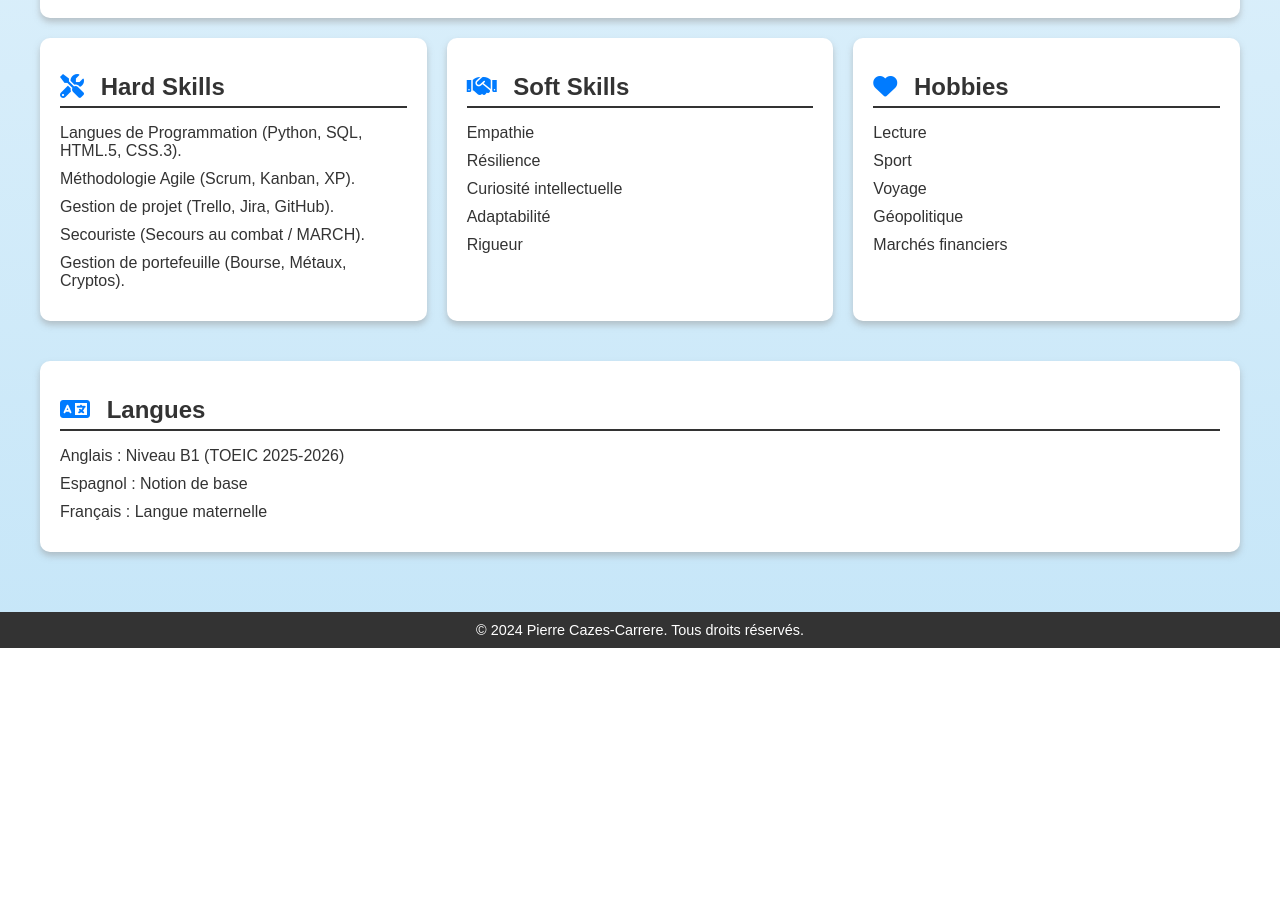
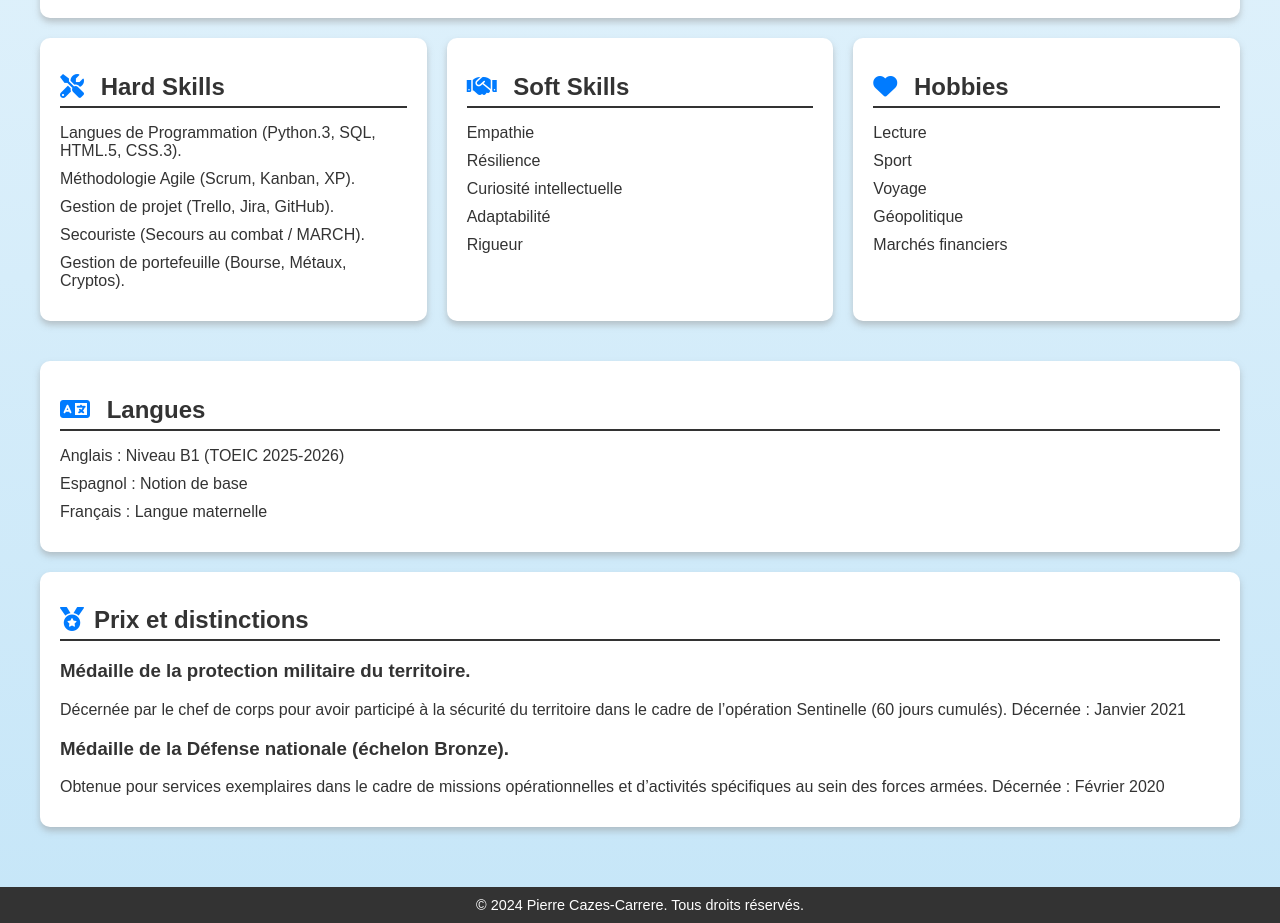
Before and after one commit to pierre-cazes-carrere/Curriculum_Vitae, a plain HTML site: page index.html in a window 1280 px wide. Shown: the part 1380-2303 px from the top of the page. Before the commit the page ends 2028 px from the top, so only its background shows below. Drawn offline with Linux system fonts and the light colour scheme.

Commit message:
add : new container for medals

```diff
--- a/index.html
+++ b/index.html
@@ -47,7 +47,7 @@
         <section id="experience">
             <h2><i class="fa-solid fa-briefcase"></i> Expériences</h2>
             <div class="experience-item">
-                <h3>Projets d’investissement personnels</h3>
+                <h3>Projets d'investissement personnels</h3>
                 <p><em>11/2023 - En cours</em></p>
                 <ul>
                     <li>- Gestion d’un portefeuille diversifié comprenant la bourse, les métaux
@@ -87,7 +87,7 @@
             <section id="hard-skills">
                 <h2><i class="fa-solid fa-tools"></i> Hard Skills</h2>
                 <ul>
-                    <li>Langues de Programmation (Python, SQL, HTML.5, CSS.3). </li>
+                    <li>Langues de Programmation (Python.3, SQL, HTML.5, CSS.3). </li>
                     <li>Méthodologie Agile (Scrum, Kanban, XP).</li>
                     <li>Gestion de projet (Trello, Jira, GitHub).</li>
                     <li>Secouriste (Secours au combat / MARCH).</li>
@@ -124,6 +124,16 @@
                 <li>Français : Langue maternelle</li>
             </ul>
         </section>
+
+        <section id="medals">
+            <h2><i class="fa-solid fa-medal"></i>Prix et distinctions</h2>
+            <ul>
+                <h3>Médaille de la protection militaire du territoire.</h3>
+                <p>Décernée par le chef de corps pour avoir participé à la sécurité du territoire dans le cadre de l’opération Sentinelle (60 jours cumulés). Décernée : Janvier 2021</p>
+                <h3>Médaille de la Défense nationale (échelon Bronze).</h3>
+                <p>Obtenue pour services exemplaires dans le cadre de missions opérationnelles et d’activités spécifiques au sein des forces armées. Décernée : Février 2020</p>
+            </ul>
+        </section>
     </main>
 
     <footer>
```
